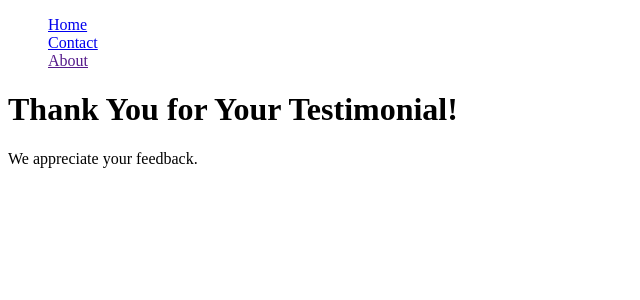
After one commit to Njoro90260/portfolio-web2, a Django app: page /thank-you/ in a window 1280 px wide. The commit adds this page. Shown: the top 300 px of the page, without its empty margins (0-640 px from the left). Run offline with Django 4.2, Linux system fonts and the light colour scheme; parts of the project's set-up code (start-up, migrations or seed data) failed here and were passed over.

Commit message:
client add testimonial 1.

```diff
--- /dev/null
+++ b/my_portfolio/templates/my_portfolio/testimonial_thank_you.html
@@ -0,0 +1,5 @@
+{% extends "my_portfolio/base.html" %}
+{% block content %}
+<h1>Thank You for Your Testimonial!</h1>
+<p>We appreciate your feedback.</p>
+{% endblock content %}
--- a/my_portfolio/urls.py
+++ b/my_portfolio/urls.py
@@ -14,4 +14,5 @@ urlpatterns = [
     # path('add-testimonial/', views.add_testimonial, name='add_testimonial'),
     # path('client/<int:client_id>/testimonial/', views.client_detail, name='submit_testimonial'),
     path('client/<uuid:token>/testimonial/', views.submit_testimonial, name='submit_testimonial'),
+    path('thank-you/', views.testimonial_thank_you, name='testimonial_thank_you'),
 ] + static(settings.MEDIA_URL, document_root=settings.MEDIA_ROOT)
--- a/my_portfolio/views.py
+++ b/my_portfolio/views.py
@@ -13,11 +13,13 @@ def index(request):
     services = Service.objects.all()
     clients = Client.objects.all()
     client_instance = Client.objects.first()
+    testimonials = Testimonial.objects.all()
     context = {
         'projects': projects,
         'services': services,
         'clients': clients,
-        'token': client_instance.unique_token
+        'token': client_instance.unique_token,
+        'testimonials': testimonials
         }
     return render(request, 'my_portfolio/index.html', context)
 
@@ -39,17 +41,21 @@ def client_detail(request, client_id):
 
 def submit_testimonial(request, token):
     client = get_object_or_404(Client, unique_token=token)
+    testimonials = Testimonial.objects.filter(client=client)
     if request.method == 'POST':
         form = TestimonialForm(request.POST)
         if form.is_valid():
             testimonial = form.save(commit=False)
             testimonial.client = client
             testimonial.save()
-            return redirect('testimonial_thank_you')
+            return redirect('my_portfolio:testimonial_thank_you')
     else:
         form = TestimonialForm()
-    context = {'form': form, 'client': client}
+    context = {'form': form, 'client': client, 'testimonials': testimonials}
     return render(request, 'my_portfolio/submit_testimonial.html', context)
+
+def testimonial_thank_you(request):
+    return render(request, 'my_portfolio/testimonial_thank_you.html')
 
 # def add_testimonial(request):
 #     """Client to add testimonial """
--- a/static/css/styles.css
+++ b/static/css/styles.css
@@ -9,3 +9,6 @@ img {
     border-style: solid;
     border-width: 1px;
 }
+li{
+    list-style: none;
+}
```
Also changed, not shown: my_portfolio/templates/my_portfolio/index.html (+11 -0 lines), media/clients/pexels-syed-hasan-mehdi-270838-839428.jpg (added).
